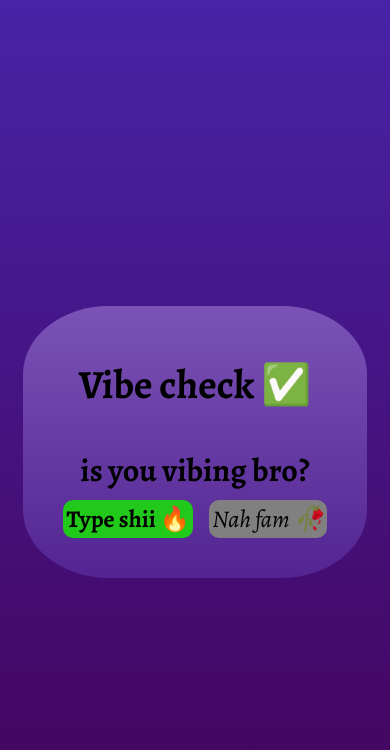
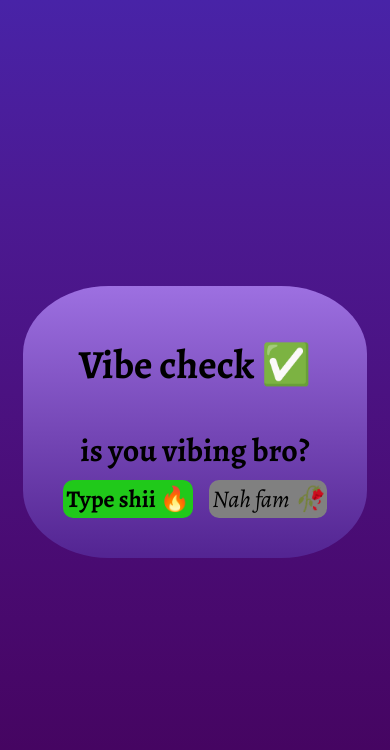
Before and after one commit to Alecsandu/vue-sample-application, a Vue app: page / in a window 390 px wide. Shown: the top 750 px of the page. Built offline with nearby package versions, Linux system fonts and the light colour scheme.

Commit message:
Make app responsive

```diff
--- a/index.html
+++ b/index.html
@@ -11,6 +11,7 @@
     <meta name="viewport" content="width=device-width, initial-scale=1.0">
     <title>Vibe check 🗣️🔥🔥🔥</title>
   </head>
+
   <body>
     <div id="app"></div>
     <script type="module" src="/src/main.ts"></script>
--- a/src/App.vue
+++ b/src/App.vue
@@ -17,34 +17,45 @@
 </script>
 
 <template>
-  <header>
+  <div class="container-main">
     <div class="wrapper">
       <h1>Vibe check ✅</h1>
-      <span id="spanid">is you vibing bro?</span>
-      <div>
+      <span class="spanQuestion">is you vibing bro?</span>
+      <div class="buttons">
         <button class="btn1" @click="vibeDo">Type shii 🔥</button>
         <button class="btn2" @click="vibeDont">Nah fam 🥀</button>
       </div>
       <VideoVibe v-if="vibePass" :videoName="'/goat.mp4'" />
       <VideoVibe v-if="vibeImprove" :videoName="'/qeres.mp4'" />
     </div>
-  </header>
+  </div>
 </template>
 
 <style scoped>
-  header {
+  .container-main {
     display: flex;
+    justify-content: center;
+    align-items: center;
+    min-height: 100vh;
+    background-image: linear-gradient(in lch, rgb(72, 35, 167), rgb(67, 3, 90));
+  }
+
+  .wrapper {
+    display: flex;
+    justify-content: center;
+    align-items: center;
     flex-direction: column;
-    align-items: center;
-    justify-content: center;
-    min-height: 100vh;
-    padding: 20px;
-  }
-  .wrapper {
     text-align: center;
-    background-image: linear-gradient(rgb(123, 83, 183), rgb(83, 36, 146));
+    background-image: linear-gradient(in lch, rgb(157, 112, 225), rgb(83, 36, 146));
     border-radius: 25%;
     padding: 2rem;
+  }
+
+  .buttons {
+    display: flex;
+    justify-content: center;
+    align-items: center;
+    flex-direction: row;
   }
 
   .btn1 {
@@ -73,8 +84,9 @@
     padding-bottom: 1rem;
   }
 
-    #spanid {
+  .spanQuestion {
     font-size: 2rem;
     font-weight: bold;
+    text-align: center;
   }
 </style>
--- a/src/assets/main.css
+++ b/src/assets/main.css
@@ -2,25 +2,8 @@
     font-family: 'Alegreya';
 }
 
-html {
-    background-image: linear-gradient(rgb(72, 35, 167), rgb(67, 3, 90));
-}
-
 html,
 body {
-    margin: 0;
-    padding: 0;
-    height: 100vh;
-    width: 100vw;
-    overflow: hidden;
+  height: 100%;
+  margin: 0;
 }
-body {
-    position: fixed;
-    -webkit-overflow-scrolling: touch; /* For iOS momentum scrolling */
-}
-@media screen and (max-width: 768px) {
-    * {
-        -webkit-touch-callout: none;
-        -webkit-text-size-adjust: none;
-    }
-}
```
Lines whose indentation alone changed are shown as unchanged.
